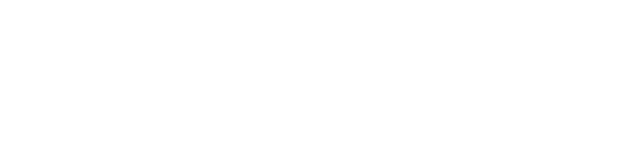
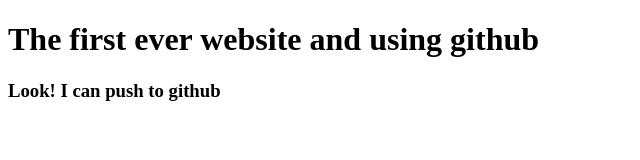
Before and after one commit to smsakib15/my-first-website, a plain HTML site: page index.html in a window 1280 px wide. Shown: the whole page, without its empty margins (0-640 px from the left). Drawn offline with Linux system fonts and the light colour scheme.

Commit message:
learned github

```diff
--- a/index.html
+++ b/index.html
@@ -7,6 +7,7 @@
     <title>Document</title>
 </head>
 <body>
-
+    <h1>The first ever website and using github</h1>
+    <h3>Look! I can push to github</h3>
 </body>
 </html>
```
